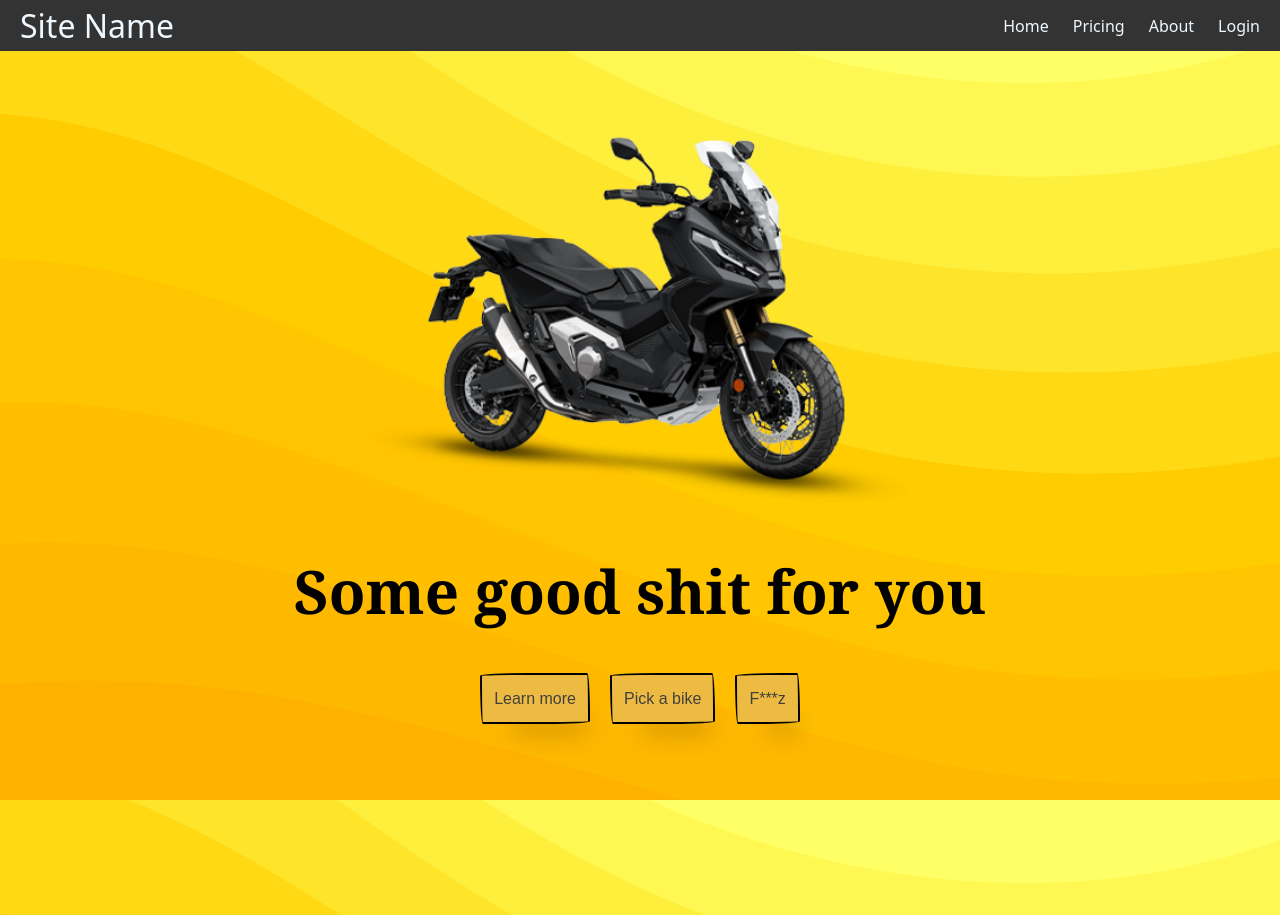
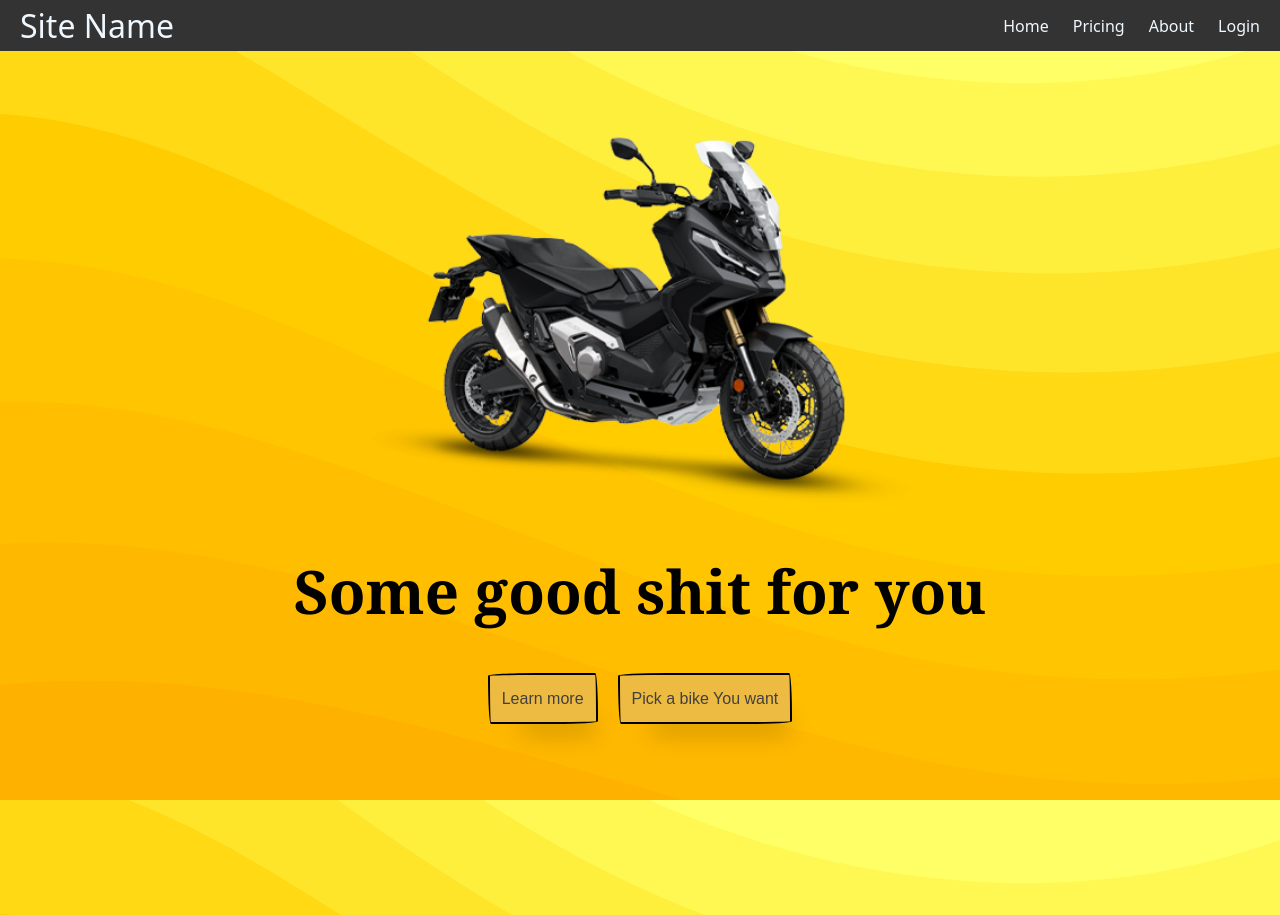
Before and after one commit to NirejBatrai/RentingApp, a React (Vite) app in the folder renting-app/: page / in a window 1280 px wide. Built offline with nearby package versions, Linux system fonts and the light colour scheme.

Commit message:
import React-Router-dom in Home.jsx and add path to pricing

```diff
--- a/renting-app/src/pages/Home.jsx
+++ b/renting-app/src/pages/Home.jsx
@@ -2,6 +2,7 @@ import React from "react";
 import Image2 from "../assets/Xadv-750.png";
 import "./Home.css";
 import { useSpring, animated } from "react-spring";
+import { Link } from "react-router-dom";
 
 export default function Home() {
   const imageSpring = useSpring({
@@ -42,11 +43,11 @@ export default function Home() {
             Learn more
           </animated.button>
           <animated.button className="button-55" style={buttonSpring}>
-            Pick a bike
+            <Link to="/pricing">Pick a bike You want</Link>
           </animated.button>
-          <animated.button className="button-55" style={buttonSpring}>
+          {/* <animated.button className="button-55" style={buttonSpring}>
             F***z
-          </animated.button>
+          </animated.button> */}
         </div>
       </div>
     </div>
```
